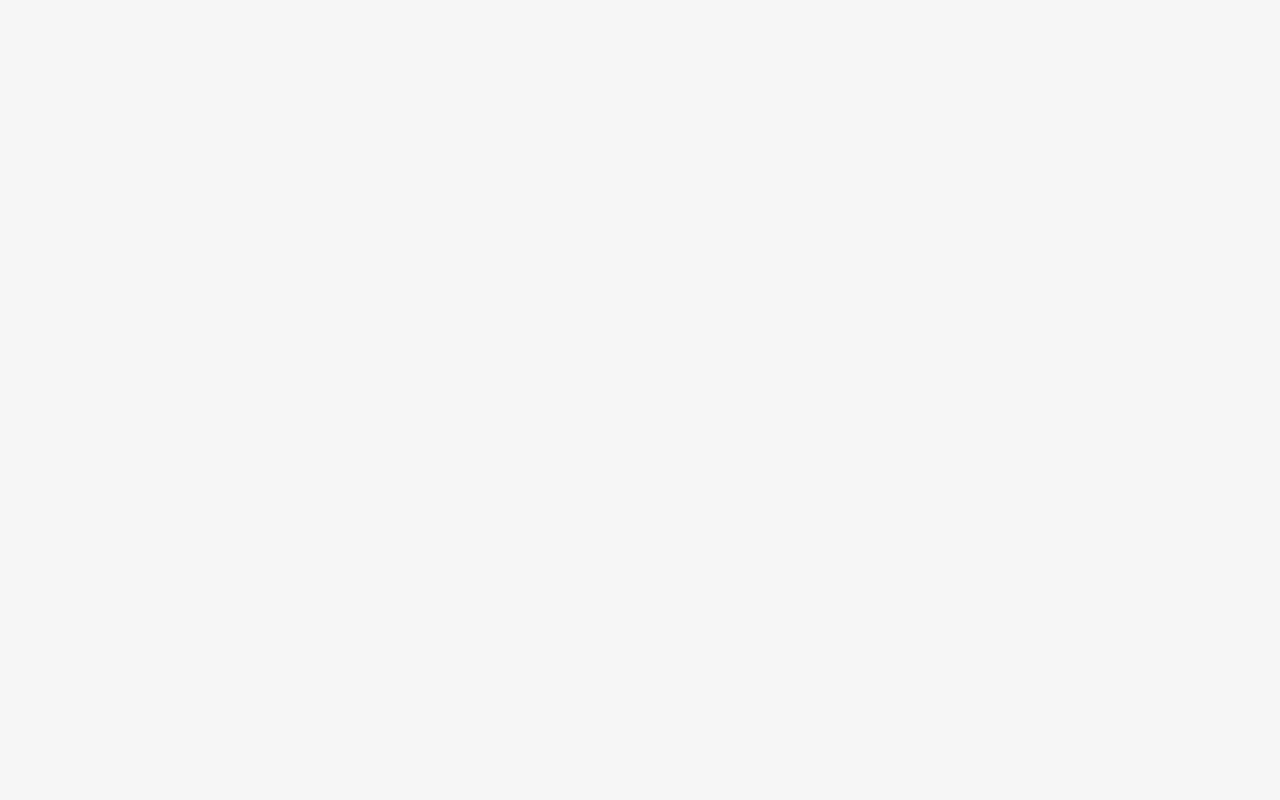
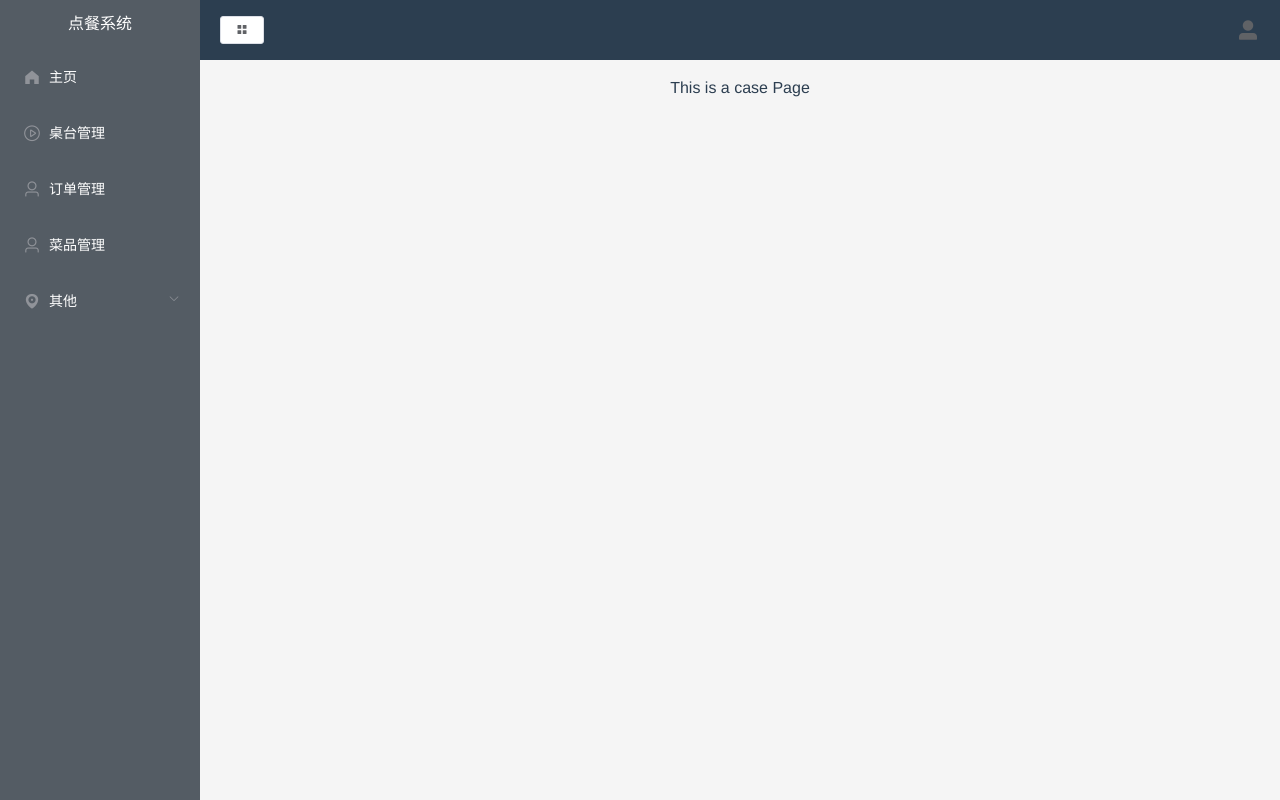
Before and after one commit to xyqyear/zrgj-frontend, a Vue app in the folder vue_cli/: page /case in a window 1280 px wide. Built offline with nearby package versions, Linux system fonts and the light colour scheme.

Commit message:
左侧导航栏框架

```diff
--- a/vue_cli/src/components/CommonAside.vue
+++ b/vue_cli/src/components/CommonAside.vue
@@ -10,7 +10,7 @@
     text-color="#fff"
     :collapse="isCollapse"
   >
-        <h3>{{isCollapse ? '后台':'通用后台管理系统'}}</h3>
+        <h3>{{isCollapse ? '点餐':'点餐系统'}}</h3>
     <el-menu-item @click="clickMenu(item)" v-for="item in noChildren" :index="item.path+''" :key="item.path">
 
       <i :class="'el-icon-'+item.icon"></i>
@@ -21,8 +21,8 @@
         <i :class="'el-icon-'+item.icon"></i>
         <span slot="title">{{item.label}}</span>
       </template>
-      <el-menu-item-group v-for="(subItem,subIndex) in item.children " :key="subItem.path">
-        <el-menu-item :index="subIndex+''">{{subItem.label}}</el-menu-item>
+      <el-menu-item-group  v-for="(subItem,subIndex) in item.children " :key="subItem.path">
+        <el-menu-item @click="clickMenu(subItem)" :index="subIndex+''">{{subItem.label}}</el-menu-item>
       </el-menu-item-group>
     </el-submenu>
   </el-menu>
@@ -61,41 +61,49 @@ export default {
         {
           path:'/',
           name:'home',
-          label:'首页',
+          label:'主页',
           icon:'s-home',
           url:'Home/Home'
         },
         {
-          path:'/mall',
-          name:'mall',
-          label:'商品管理',
-          icon:'video-play',
-          url:'MallManage/MallManage'
+          path:'/table',
+          name:'table',
+          label:'桌台管理',
+          icon:'video-play',//自己记得改icon
+          url:'TableManage/TabelManage'//?
         },
         {
-          path:'/user',
-          name:'user',
-          label:'用户管理',
-          icon:'user',
-          url:'UserManage/UserManage'
+          path:'/case',
+          name:'case',
+          label:'订单管理',
+          icon:'user',//自己记得改icon
+          url:'CaseManage/CaseManage'
         },
+        {
+          path:'/food',
+          name:'food',
+          label:'菜品管理',
+          icon:'user',//自己记得改icon
+          url:'FoodManage/FoodManage'
+        },
+
         {
           label:'其他',
           icon:'location',
           children:[
             {
-              path:'page1',
-              name:'page1',
-              label:'页面1',
-              icon:'setting',
-              url:'Other/PageOne'
+              path:'/vip',
+              name:'vip',
+              label:'会员管理',
+              icon:'setting',//自己记得改icon
+              url:'VipManager/VipManager'
             },
             {
-              path:'page2',
-              name:'page2',
-              label:'页面2',
-              icon:'setting',
-              url:'Other/PageTwo'
+              path:'/setting',
+              name:'setting',
+              label:'系统设置',
+              icon:'setting',//自己记得改icon
+              url:'SystemSetting/SystemSetting'
             }
           ]
         }
@@ -109,6 +117,10 @@ export default {
     handleClose(key, keyPath) {
       console.log(key, keyPath);
     },
+    test(item){
+      console.log(item.name)
+    },
+    //应该就是通过这玩意，通过name推过去
     clickMenu(item){
       console.log(item.name)
       this.$router.push({
--- a/vue_cli/src/router/index.js
+++ b/vue_cli/src/router/index.js
@@ -2,7 +2,7 @@ import Vue from 'vue'
 import VueRouter from 'vue-router'
 
 Vue.use(VueRouter)
-
+///到时候可能会有三个起始路径
 const routes = [
   {
     path: '/',
@@ -16,6 +16,31 @@ const routes = [
         path:'/home',
         name:'home',
         component: () => import(/* webpackChunkName: "about" */ '../views/home')
+      },
+      {
+        path:'/table',
+        name:'table',
+        component:()=>import('../views/table')
+      },
+      {
+        path:'/case',
+        name:'case',
+        component:()=>import('../views/case')
+      },
+      {
+        path:'/food',
+        name:'food',
+        component:()=>import('../views/food')
+      },
+      {
+        path:'/vip',
+        name:'vip',
+        component:()=>import('../views/vip')
+      },
+      {
+        path:'/setting',
+        name:'setting',
+        component:()=>import('../views/setting')
       },
       {
         path: '/user',//这个可能是访问路径，和本地文件夹下的相对路径无关，规定这样打可以访问到下面import里指定路径的页面
--- a/vue_cli/src/views/Main.vue
+++ b/vue_cli/src/views/Main.vue
@@ -1,3 +1,4 @@
+<!-- 感觉这里就是那个大框框，然后只需要更改权限和用户登录的接口在这改了。-->
 <template>
   <!-- <img alt="Vue logo" src="../assets/logo.png"> -->
   <el-container style="height: 100%">
@@ -73,19 +74,19 @@ body {
 }
 </style>
 
-<script>
-import CommonAside from "../components/CommonAside.vue";
-export default {
-  components: {
-    CommonAside,
-  },
-  data() {
-    return {
-      radio: "1",
-    };
-  },
-};
-</script>
+// <script>
+// import CommonAside from "../components/CommonAside.vue";
+// export default {
+//   components: {
+//     CommonAside,
+//   },
+//   data() {
+//     return {
+//       radio: "1",
+//     };
+//   },
+// };
+// </script>
 <script>
 import CommonAside from "../components/CommonAside.vue";
 import CommonHeader from "../components/CommonHeader.vue";
--- /dev/null
+++ b/vue_cli/src/views/case/index.vue
@@ -0,0 +1,11 @@
+<template>
+    <div>This is a case Page</div>
+</template>
+<script>
+export default ({
+    name:'case',
+    data(){
+        return {}
+    }
+})
+</script>
--- /dev/null
+++ b/vue_cli/src/views/food/index.vue
@@ -0,0 +1,11 @@
+<template>
+    <div>This is a food Page</div>
+</template>
+<script>
+export default ({
+    name:'food',
+    data(){
+        return {}
+    }
+})
+</script>
--- /dev/null
+++ b/vue_cli/src/views/setting/index.vue
@@ -0,0 +1,11 @@
+<template>
+    <div>This is a setting Page</div>
+</template>
+<script>
+export default ({
+    name:'setting',
+    data(){
+        return {}
+    }
+})
+</script>
--- /dev/null
+++ b/vue_cli/src/views/table/index.vue
@@ -0,0 +1,11 @@
+<template>
+    <div>This is a table Page</div>
+</template>
+<script>
+export default ({
+    name:'table',
+    data(){
+        return {}
+    }
+})
+</script>
--- /dev/null
+++ b/vue_cli/src/views/vip/index.vue
@@ -0,0 +1,11 @@
+<template>
+    <div>This is a vip Page</div>
+</template>
+<script>
+export default ({
+    name:'vip',
+    data(){
+        return {}
+    }
+})
+</script>
```
Also changed, not shown: 1 other file (tests, documents, lock files or other folders).
